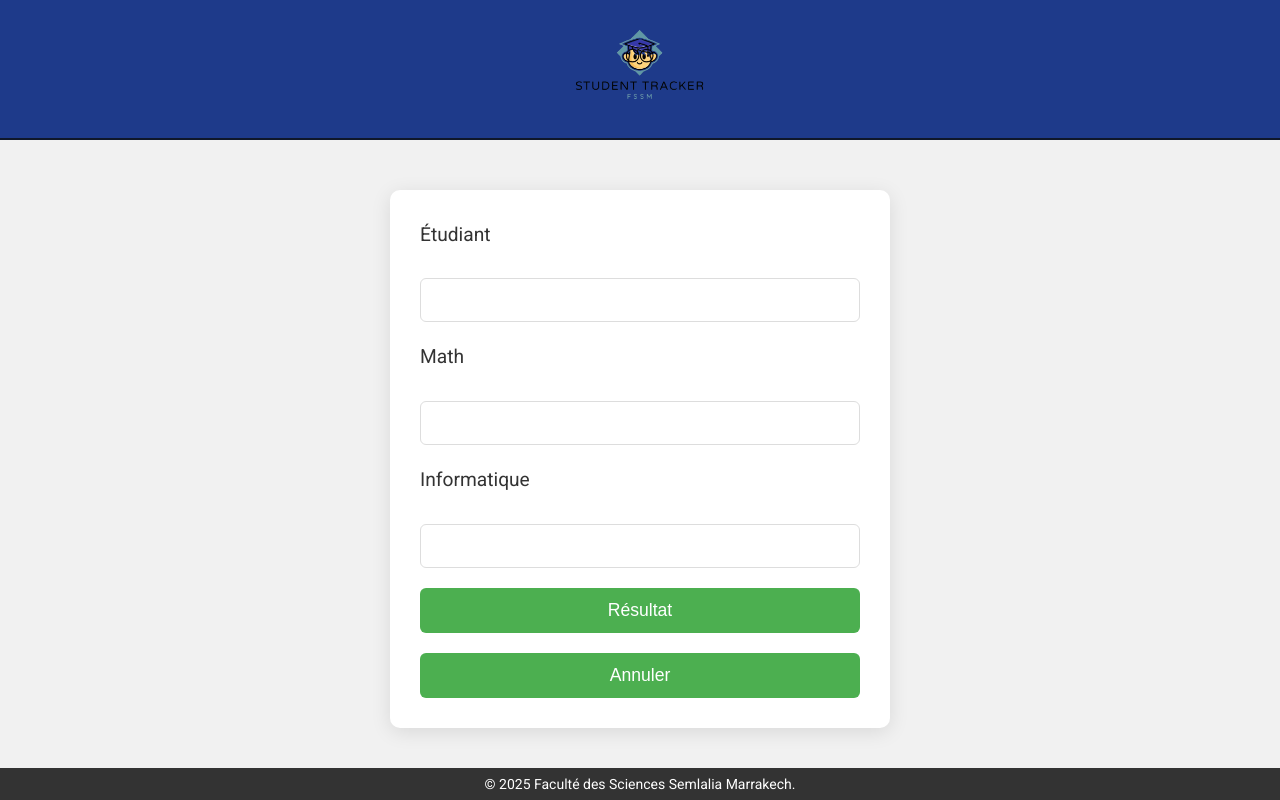
After one commit to ChafikiAnas/siteweb, a PHP site: the page made by page 2.php in a window 1280 px wide. The commit adds this page. Run offline with PHP 8.4, Linux system fonts and the light colour scheme; the visitor is signed in with stand-in values (Sample User, id 1).

Commit message:
Add files via upload

```diff
--- /dev/null
+++ b/page 2.php
@@ -0,0 +1,70 @@
+<?php
+session_start();
+if (!isset($_SESSION['connecte']) || $_SESSION['connecte'] !== true) {
+    header('Location: index.php');
+    exit();
+}
+
+// Traitement du formulaire
+if ($_SERVER['REQUEST_METHOD'] == 'POST') {
+    if (isset($_POST['Etudiant']) && isset($_POST['Math']) && isset($_POST['Informatique'])) {
+        // Récupérer et nettoyer les données
+        $etudiant = trim($_POST['Etudiant']);
+        $math = floatval(str_replace(',', '.', $_POST['Math']));
+        $info = floatval(str_replace(',', '.', $_POST['Informatique']));
+
+        // Calculer la moyenne
+        $moyenne = ($math + $info) / 2;
+        $observation = ($moyenne >= 10) ? 'Admis' : 'Recalé';
+
+        // Stocker dans la session
+        $_SESSION['resultats'] = [
+            'etudiant' => $etudiant,
+            'moyenne' => $moyenne,
+            'observation' => $observation
+        ];
+
+        // Rediriger vers page3.php
+        header('Location: page 3.php');
+        exit();
+    }
+}
+?>
+<!DOCTYPE html>
+<html lang="fr">
+<head>
+    <meta charset="UTF-8">
+    <meta name="viewport" content="width=device-width, initial-scale=1.0">
+    <title>Étudiant</title>
+    <link rel="stylesheet" href="style css.css">
+    <link rel="icon" href="logo.png">
+</head>
+<body>
+    <header>
+        <div class="logo-container">
+            <img src="logo.png" alt="Logo CheckEtudiant">
+        </div>
+    </header>
+
+    <div class="container">
+        <!-- Correction de l'action du formulaire -->
+        <form action="page 2.php" method="POST">
+            <label for="Etudiant">Étudiant</label>
+            <input type="text" id="Etudiant" name="Etudiant" required>
+
+            <label for="Math">Math</label>
+            <input type="number" id="Math" name="Math" min="0" max="20" step="0.01" required>
+
+            <label for="Informatique">Informatique</label>
+            <input type="number" id="Informatique" name="Informatique" min="0" max="20" step="0.01" required>
+
+            <button type="submit">Résultat</button>
+            <button type="reset">Annuler</button>
+        </form>
+    </div>
+
+    <footer>
+        <p>&copy; 2025 Faculté des Sciences Semlalia Marrakech.</p>
+    </footer>
+</body>
+</html>
--- a/style css.css
+++ b/style css.css
@@ -1,7 +1,6 @@
-/* Importation de Google Fonts pour une meilleure typographie */
 @import url('https://fonts.googleapis.com/css2?family=Roboto:wght@400;500&display=swap');
 
-/* Style global */
+
 * {
     margin: 0;
     padding: 0;
@@ -17,11 +16,10 @@ body {
 }
 
 header {
-    background-color: #1e3a8a; /* Bleu profond */
-    color: white;
+    background-color: #1e3a8a;
     padding: 5px 0;
     text-align: center;
-    border-bottom: 2px solid #0f172a; /* Ombre subtile */
+    border-bottom: 2px solid #0f172a;
 }
 
 header .logo-container img {
@@ -77,13 +75,13 @@ form input {
 }
 
 form input:focus {
-    border-color: #1e3a8a; /* Color accent on focus */
+    border-color: #1e3a8a;
     outline: none;
 }
 
 form button {
     padding: 12px;
-    background-color: #4CAF50; /* Vert lumineux */
+    background-color: #4CAF50;
     color: #fff;
     border: none;
     border-radius: 6px;
@@ -93,12 +91,12 @@ form button {
 }
 
 form button:hover {
-    transform: translateY(-3px); /* Légère élévation au survol */
+    transform: translateY(-3px);
     box-shadow: 0 6px 20px rgba(0, 0, 0, 0.15);
 }
 form button {
     padding: 12px;
-    background-color: #4CAF50; /* Vert pour le bouton Valider */
+    background-color: #4CAF50;
     color: #fff;
     border: none;
     border-radius: 6px;
@@ -108,13 +106,13 @@ form button {
 }
 
 form button:hover {
-    transform: translateY(-3px); /* Effet d'élévation */
+    transform: translateY(-3px);
     box-shadow: 0 6px 20px rgba(0, 0, 0, 0.15);
-    background-color: #45a049; /* Changement de couleur au survol */
+    background-color: #45a049;
 }
 
 form button[type="submit"]:last-child {
-    background-color: #f44336; /* Rouge pour Annuler */
+    background-color: #f44336;
 }
 
 form button[type="submit"]:last-child:hover {
@@ -144,9 +142,8 @@ form button[type="submit"]:last-child:hover {
     font-style: italic;
 }
 
-/* Boutons supplémentaires */
 button[type="button"] {
-    background-color: #ff9800; /* Orange pour le bouton Annuler */
+    background-color: #ff9800;
 }
 
 button[type="button"]:hover {
```
Also changed, not shown: index.php (added, +50 -0 lines), page 3.php (added, +49 -0 lines).
